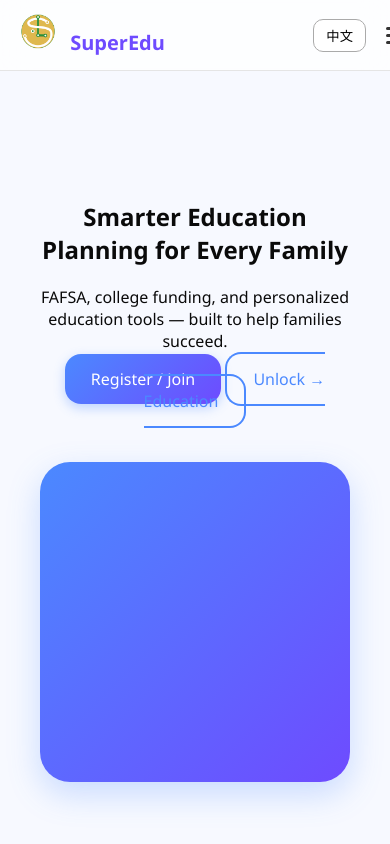
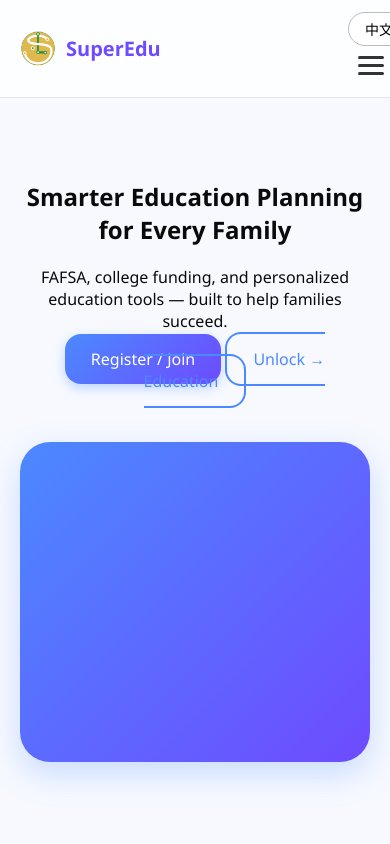
Before and after one commit to Lsworkshop/SuperEdu, a website: page index.html in a window 390 px wide. Shown: the top 844 px of the page. Drawn offline with Linux system fonts and the light colour scheme.

Commit message:
Add files via upload

```diff
--- a/assets/css/main.css
+++ b/assets/css/main.css
@@ -20,25 +20,34 @@ body{
 /* NAV */
 nav{
   position:fixed; top:0; left:0; width:100%;
-  backdrop-filter:blur(14px);
-  background:rgba(255,255,255,0.75);
   display:flex; justify-content:space-between;
   align-items:center;
   padding:14px 40px;
   z-index:500;
+  backdrop-filter:blur(14px);
+  background:rgba(255,255,255,0.75);
   border-bottom:1px solid #e5e5e5;
 }
 
+.nav-left{
+  display:flex; align-items:center;
+}
+
 .logo{
-  height:36px; width:auto;
+  height:36px;
+  width:auto;
 }
 
 .brand-name{
   margin-left:10px;
-  font-size:20px; font-weight:700;
+  font-size:20px;
+  font-weight:700;
   color:var(--brand2);
+  display:flex;
+  align-items:center;
 }
 
+/* NAV CENTER */
 .nav-middle a{
   margin:0 16px;
   text-decoration:none;
@@ -46,35 +55,45 @@ nav{
   color:#111;
 }
 
-.nav-right{
-  display:flex; align-items:center; gap:20px;
+/* BEAUTIFUL LANGUAGE BUTTON */
+.lang-btn{
+  padding:6px 16px;
+  border-radius:20px;
+  border:1px solid #bbb;
+  background:white;
+  cursor:pointer;
+  font-size:14px;
+  transition:.25s;
+}
+.lang-btn:hover{
+  border-color:var(--brand);
+  color:var(--brand);
 }
 
-/* Language Button */
-.lang-btn{
-  padding:6px 12px;
+/* HAMBURGER MENU */
+.hamburger{
+  display:none;
+  cursor:pointer;
+  flex-direction:column;
+  gap:5px;
+  padding:10px;
   border-radius:10px;
-  border:1px solid #aaa;
-  background:white;
-  cursor:pointer;
+  transition:0.3s;
 }
-
-/* Hamburger Menu */
-.hamburger{
-  display:none; cursor:pointer;
-  flex-direction:column; gap:4px;
-}
-
 .hamburger span{
-  width:24px; height:3px; background:#333;
+  width:26px;
+  height:3px;
+  background:#333;
   border-radius:4px;
 }
 
 /* HERO */
 .hero{
   padding:180px 40px 140px;
-  max-width:1200px; margin:auto;
-  display:grid; grid-template-columns:1fr 1fr;
+  max-width:1200px;
+  margin:auto;
+  display:grid;
+  grid-template-columns:1fr 1fr;
   gap:50px;
   align-items:center;
 }
@@ -86,6 +105,7 @@ nav{
   box-shadow:0 12px 32px #4b89ff44;
 }
 
+/* BUTTONS */
 .btn{
   padding:14px 26px;
   border-radius:var(--radius);
@@ -115,8 +135,10 @@ nav{
 }
 
 .services-grid{
-  display:grid; grid-template-columns:repeat(5,1fr);
-  gap:24px; margin-top:40px;
+  display:grid;
+  grid-template-columns:repeat(5,1fr);
+  gap:24px;
+  margin-top:40px;
 }
 
 .service-card{
@@ -157,7 +179,10 @@ footer{
   gap:40px;
 }
 
-footer a{ color:#aaa; text-decoration:none; display:block; margin:6px 0; }
+footer a{
+  color:#aaa; text-decoration:none; display:block; margin:6px 0;
+}
+
 footer a:hover{ color:#fff; }
 
 .copy{
@@ -165,20 +190,42 @@ footer a:hover{ color:#fff; }
   color:#777;
 }
 
-/* MOBILE */
+/* MOBILE IMPROVEMENTS */
 @media(max-width:900px){
-  nav{ padding:14px 20px; }
+
+  nav{ padding:12px 20px; }
+
+  /* hamburger not too close to edge */
+  .nav-right{ gap:16px; }
+  .hamburger{
+    display:flex;
+    margin-right:6px;
+  }
+
+  /* center menu in mobile */
   .nav-middle{
-    display:none; flex-direction:column; gap:20px;
-    position:absolute; top:70px; right:0;
+    display:none;
+    flex-direction:column;
+    gap:22px;
+    position:absolute;
+    top:70px; right:12px;
     background:white;
-    width:220px; padding:20px;
-    box-shadow:0 4px 16px #0002;
+    width:230px;
+    padding:24px;
+    border-radius:14px;
+    box-shadow:0 10px 24px #0002;
+    animation:drop .25s ease-out;
   }
-  .hamburger{ display:flex; }
+
+  @keyframes drop{
+    from{ opacity:0; transform:translateY(-6px);}
+    to{ opacity:1; transform:translateY(0);}
+  }
 
   .hero{
-    grid-template-columns:1fr; text-align:center;
+    grid-template-columns:1fr;
+    text-align:center;
+    padding:160px 20px 100px;
   }
 
   .services-grid{
@@ -189,3 +236,9 @@ footer a:hover{ color:#fff; }
     grid-template-columns:repeat(2,1fr);
   }
 }
+
+@media(max-width:500px){
+  .services-grid{
+    grid-template-columns:1fr;
+  }
+}
--- a/assets/js/lang.js
+++ b/assets/js/lang.js
@@ -3,11 +3,13 @@ let currentLang = localStorage.getItem("lang") || "en";
 
 function applyLang(){
   document.documentElement.lang = currentLang;
+
   document.querySelectorAll("[data-en]").forEach(el=>{
     el.innerText = (currentLang === "en") ? el.dataset.en : el.dataset.zh;
   });
+
   const btn = document.getElementById("langToggle");
-  if(btn) btn.innerText = currentLang === "en" ? "中文" : "EN";
+  if(btn) btn.innerText = (currentLang==="en" ? "中文" : "EN");
 }
 
 document.getElementById("langToggle").onclick = ()=>{
--- a/assets/js/menu.js
+++ b/assets/js/menu.js
@@ -3,9 +3,6 @@ const ham = document.getElementById("hamburger");
 const menu = document.getElementById("navMenu");
 
 ham.onclick = ()=>{
-  if(menu.style.display === "flex"){
-    menu.style.display = "none";
-  } else {
-    menu.style.display = "flex";
-  }
+  const isOpen = menu.style.display === "flex";
+  menu.style.display = isOpen ? "none" : "flex";
 };
```
